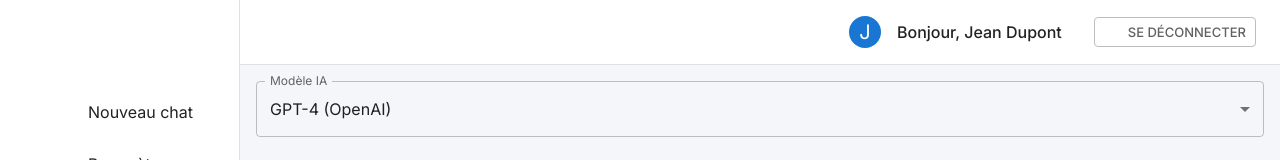
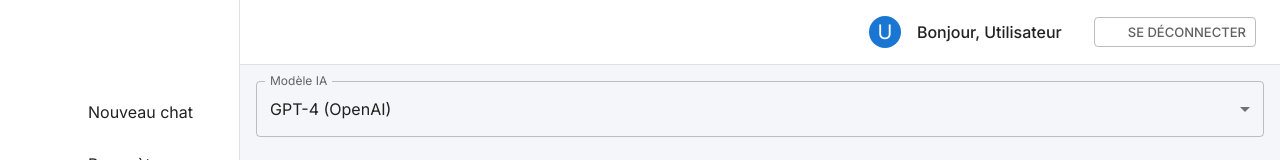
Before and after one commit to syphaxalili/poc-app, a React (Vite) app in the folder front/: page / in a window 1280 px wide. Shown: the top 160 px of the page. Built offline with nearby package versions, Linux system fonts and the light colour scheme; sample sign-in values are in the browser's storage; some icons are missing.

Commit message:
Add user retrieval and navigation on logout in Home component; store user data on successful login

```diff
--- a/front/src/pages/Home.jsx
+++ b/front/src/pages/Home.jsx
@@ -9,6 +9,7 @@ import {
   FormControl,
   InputLabel,
 } from "@mui/material";
+import { useNavigate } from "react-router-dom";
 import Sidebar from "../components/Sidebar";
 import Header from "../components/Header";
 import ChatMessages from "../components/ChatMessages";
@@ -23,7 +24,11 @@ function formatTime(date) {
 }
 
 export default function Home() {
-  const userName = "Jean Dupont";
+  // Récupère l'utilisateur depuis le localStorage
+  const user = JSON.parse(localStorage.getItem("user") || "{}");
+  const userName =
+    user.prenom && user.nom ? `${user.prenom} ${user.nom}` : "Utilisateur";
+
   const [messages, setMessages] = useState([]);
   const [input, setInput] = useState("");
   const [selectedFile, setSelectedFile] = useState(null);
@@ -39,6 +44,7 @@ export default function Home() {
   const [settingsOpen, setSettingsOpen] = useState(false);
   const [chatHistory, setChatHistory] = useState([]); // [{id, name, messages, date}]
   const [selectedDocIdx, setSelectedDocIdx] = useState(-1);
+  const navigate = useNavigate();
 
   useEffect(() => {
     if (chatStarted) {
@@ -174,7 +180,11 @@ export default function Home() {
       >
         <Header
           userName={userName}
-          handleLogout={() => (window.location.href = "/login")}
+          handleLogout={() => {
+            localStorage.removeItem("token");
+            localStorage.removeItem("user");
+            navigate("/login");
+          }}
         />
 
         <FormControl sx={{ m: 2, minWidth: 220 }}>
--- a/front/src/pages/Login.jsx
+++ b/front/src/pages/Login.jsx
@@ -34,6 +34,7 @@ export default function Login() {
         setSuccess("Connexion réussie !");
         const data = await res.json();
         localStorage.setItem("token", data.token);
+        localStorage.setItem("user", JSON.stringify(data.user)); // <-- Ajoute cette ligne
         setTimeout(() => navigate("/"), 1000);
       } else {
         const data = await res.json();
```
